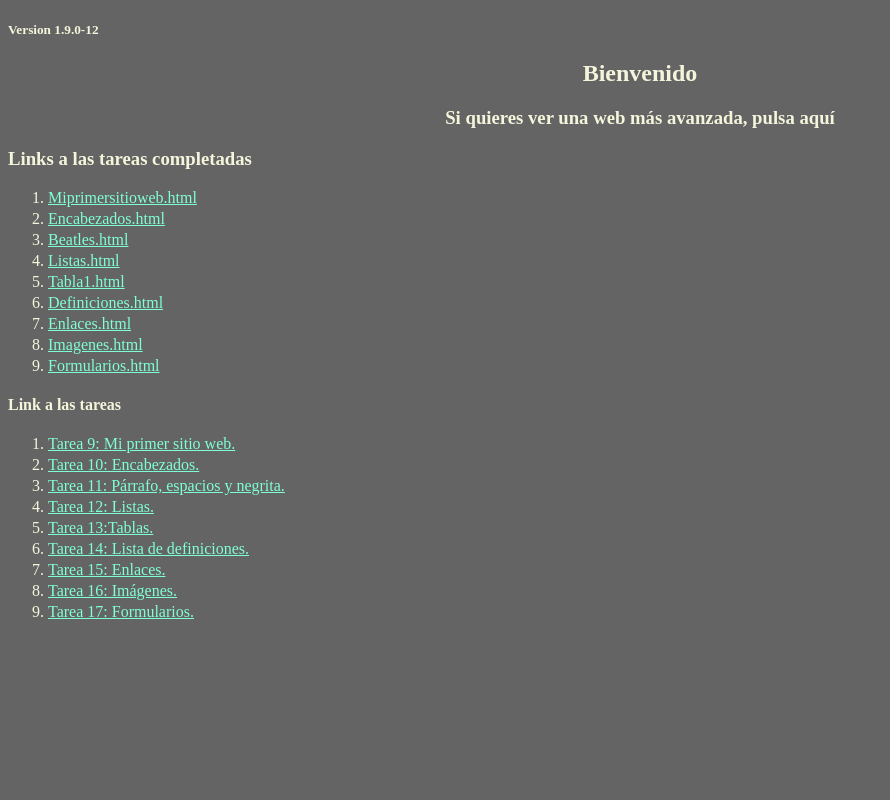
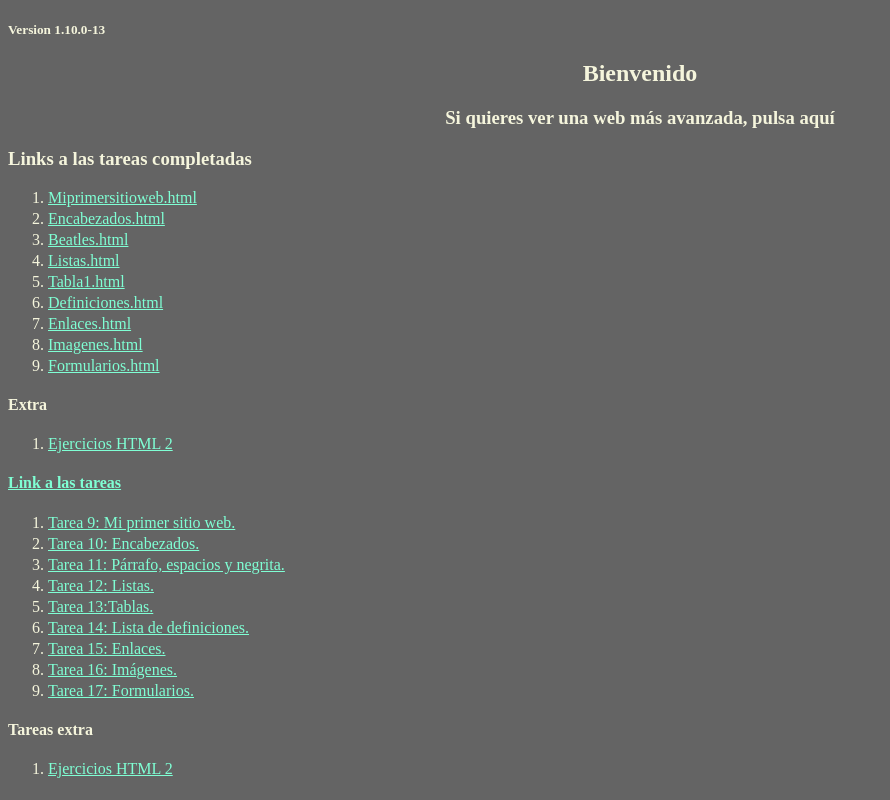
Before and after one commit to FerCasRey/TICs2023-2024, a plain HTML site: page public/index.html in a window 1280 px wide. Shown: the whole page, without its empty margins (0-890 px from the left). Drawn offline with Linux system fonts and the light colour scheme.

Commit message:
Update index.html

```diff
--- a/public/index.html
+++ b/public/index.html
@@ -25,7 +25,7 @@
     </head>
     <body>
         <!--version-->
-        <h5>Version 1.9.0-12</h5>
+        <h5>Version 1.10.0-13</h5>
         <h2 align="center"> Bienvenido </h2>
         <h3 align="center" onclick="{location='https://fercasrey.github.io/GameDev2022Fer/public/'}"> Si quieres ver una web más avanzada, pulsa aquí </h3>
 
@@ -43,6 +43,13 @@
             <li><a href="formularios.html">Formularios.html</a></li>
         </ol>
 
+        <h4>Extra</h4>
+        <ol>
+            <li><a href="extra1.html">Ejercicios HTML 2</li>
+
+        </ol>
+
+
         <!--fuente de tareas-->
         <h4>Link a las tareas</h4>
         <ol>
@@ -56,6 +63,10 @@
             <li><a href="https://www.edu.xunta.gal/centros/iesconcepcionarenal/aulavirtual/mod/assign/view.php?id=62233">Tarea 16: Imágenes.</a></li>
             <li><a href="https://www.edu.xunta.gal/centros/iesconcepcionarenal/aulavirtual/mod/assign/view.php?id=62234">Tarea 17: Formularios.</a></li>
         </ol>
+        <h4>Tareas extra</h4>
+        <ol>
+            <li><a href="https://www.edu.xunta.gal/centros/iesconcepcionarenal/aulavirtual/pluginfile.php/102514/mod_resource/content/0/ejercicios%202%20html.pdf"> Ejercicios HTML 2 </a></li>
+        </ol>
 
     </body>
     <script>
```
